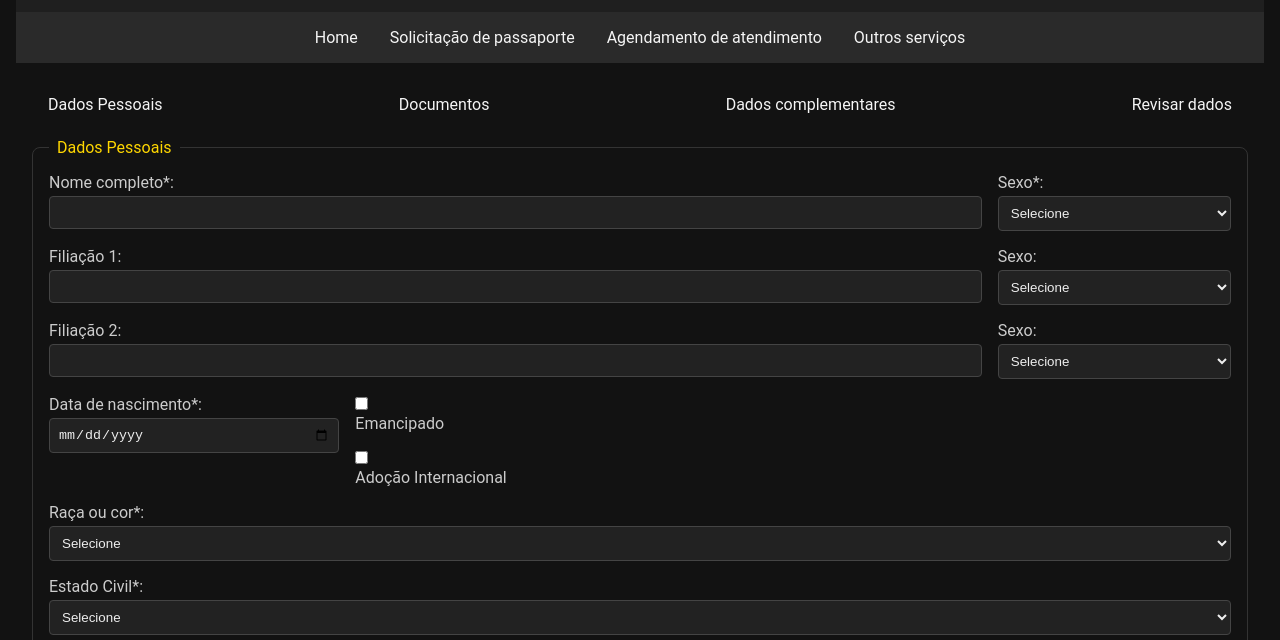
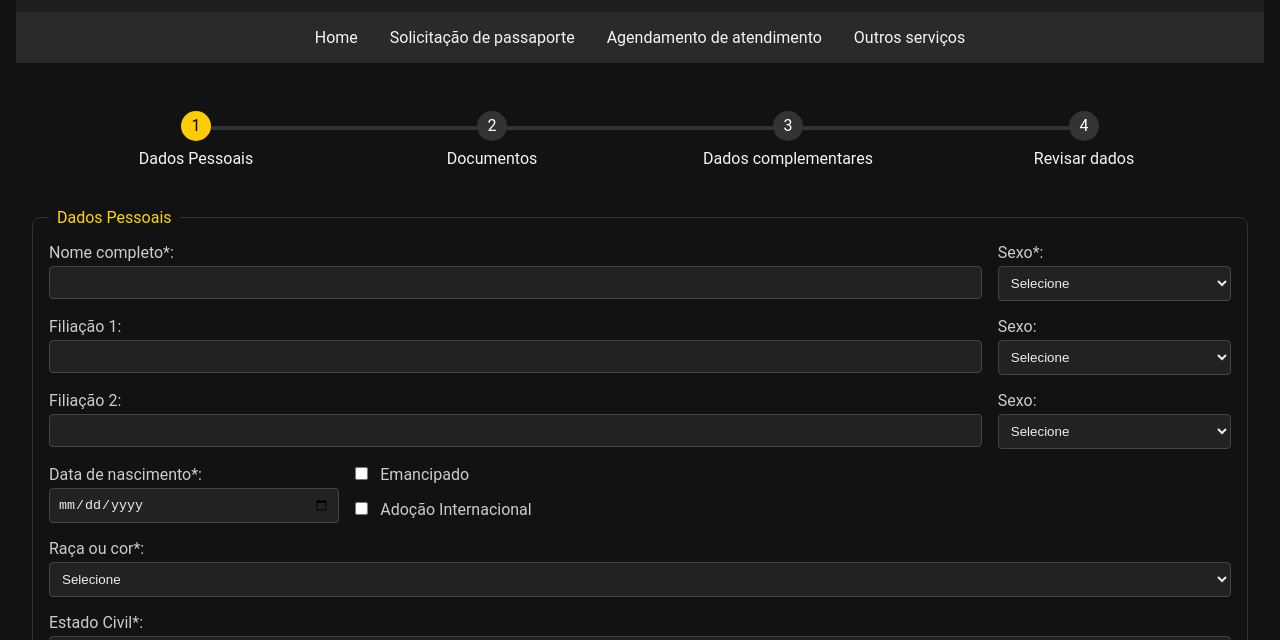
Before and after one commit to Leillac88/passport-issuance, a plain HTML site: page index.html in a window 1280 px wide. Shown: the part 160-800 px from the top of the page. Drawn offline with Linux system fonts and the light colour scheme.

Commit message:
Mudança no html

```diff
--- a/css/register.css
+++ b/css/register.css
@@ -85,6 +85,29 @@ main {
     box-shadow: 0 2px 5px rgba(0, 0, 0, 0.5);
   }
 
+  .tabs {
+    display: flex;
+    gap: 0.5rem;
+    margin-bottom: 1rem;
+    flex-direction: column;
+  }
+
+  .tab {
+    background-color: #1a1a1a;
+    border: 1px solid #333;
+    padding: 1rem;
+    display: none;
+  }
+
+  .tab.active {
+    display: block;
+    animation: fade 0.5s ease;
+  }
+
+  @keyframes fade {
+    from { opacity: 0; transform: translateY(10px); }
+    to { opacity: 1; transform: translateY(0); }
+  }
 
   .progress-bar {
     display: flex;
@@ -92,7 +115,7 @@ main {
     margin-bottom: 1.5rem;
     counter-reset: step;
     max-width: 100%;
-    padding: 0 1rem;
+    padding: 1rem;
     z-index: 1000;
   }
 
@@ -139,35 +162,14 @@ main {
   .progress-bar .step.active ~ .step::before {
     background-color: #333;
   }
-.tabs {
-    display: flex;
-    gap: 0.5rem;
-    margin-bottom: 1rem;
-    flex-direction: column;
-}
 
-.tab {
-    background-color: #1a1a1a;
-    border: 1px solid #333;
-    padding: 1rem;
-    display: none;
-}
 
-.tab.active {
-    display: block;
-    animation: fade 0.5s ease;
-}
-
-@keyframes fade {
-    from { opacity: 0; transform: translateY(10px); }
-    to { opacity: 1; transform: translateY(0); }
-}
-
+/*
 h2 {
     margin-bottom: 1rem;
     font-size: 1.5rem;
     color: #FFD700;
-}
+} */
 
   fieldset {
     border: 1px solid #333;
@@ -256,6 +258,8 @@ label {
 
 
 
+
+
   input[type="text"],
   input[type="date"],
   input[type="file"],
--- a/index.html
+++ b/index.html
@@ -47,10 +47,10 @@
 
     <main>
         <div class="progress-bar">
-            <div class="tab1">Dados Pessoais</div>
-            <div class="tab2">Documentos</div>
-            <div class="tab3">Dados complementares</div>
-            <div class="tab4">Revisar dados</div>
+            <div class="step active">Dados Pessoais</div>
+            <div class="step">Documentos</div>
+            <div class="step">Dados complementares</div>
+            <div class="step">Revisar dados</div>
         </div>
 
         <div class="tabs">
@@ -103,13 +103,13 @@
                     <div class="row4">
                         <label for="data-nasc">Data de nascimento*:<input type="date" name="data-nasc" required></label>
                         <div class="checkbox-group">
-                            <div class="checkbox-item">
-                              <input type="checkbox" id="emancipado" name="emancipado"><label for="emancipado">Emancipado</label>
-                            </div>
-                            <div class="checkbox-item">
-                              <input type="checkbox" id="adocao" name="adocao"><label for="adocao">Adoção Internacional</label>
-                            </div>
-                        </div>
+                            <label class="checkbox-item"><input type="checkbox" name="emancipado" />
+                              Emancipado
+                            </label>
+                            <label class="checkbox-item"><input type="checkbox" name="adocao" />
+                              Adoção Internacional
+                            </label>
+                          </div>
                     </div>
 
                     <div class="row5">
```
Lines whose indentation alone changed are shown as unchanged.
